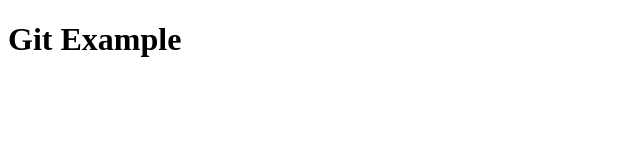
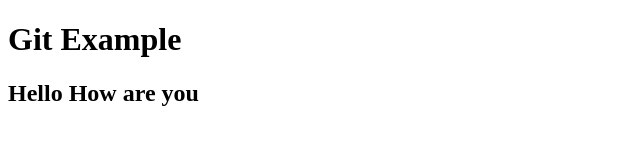
Before and after one commit to Amal-p/DateWithGit-Sample, a plain HTML site: page index.html in a window 1280 px wide. Shown: the whole page, without its empty margins (0-640 px from the left). Drawn offline with Linux system fonts and the light colour scheme.

Commit message:
Add some messages

```diff
--- a/index.html
+++ b/index.html
@@ -8,5 +8,6 @@
 </head>
 <body>
     <h1>Git Example</h1>
+    <h2>Hello How are you</h2>
 </body>
 </html>
```
